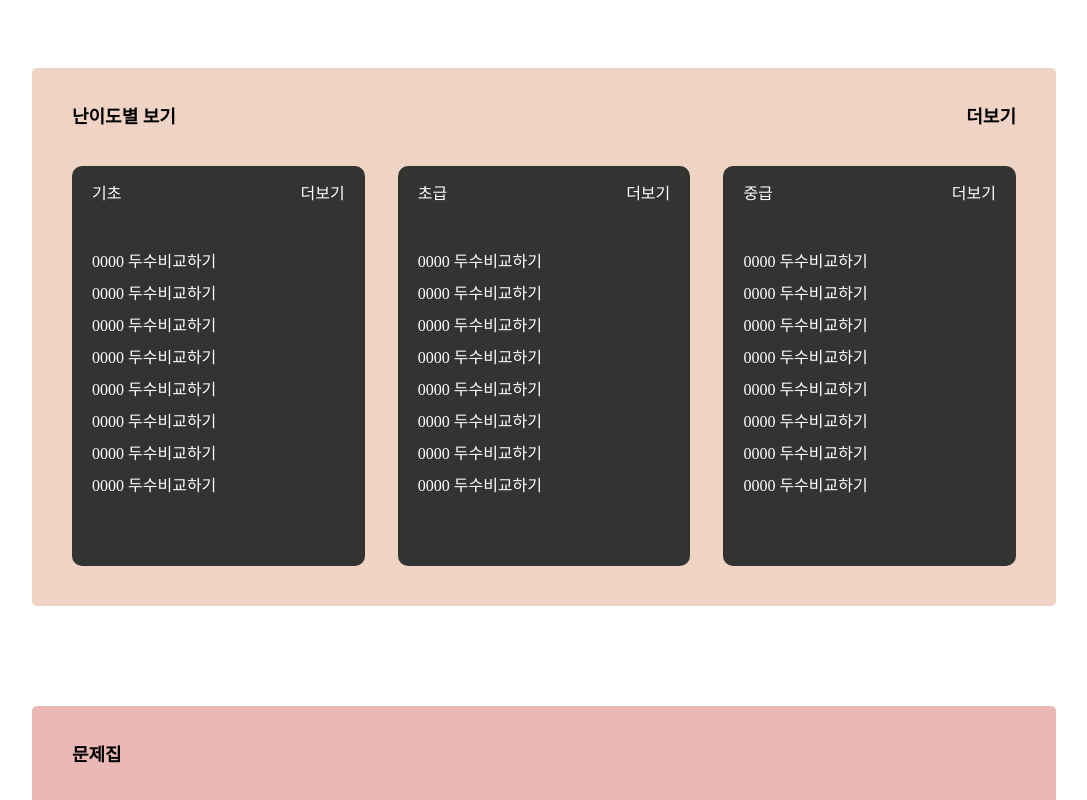
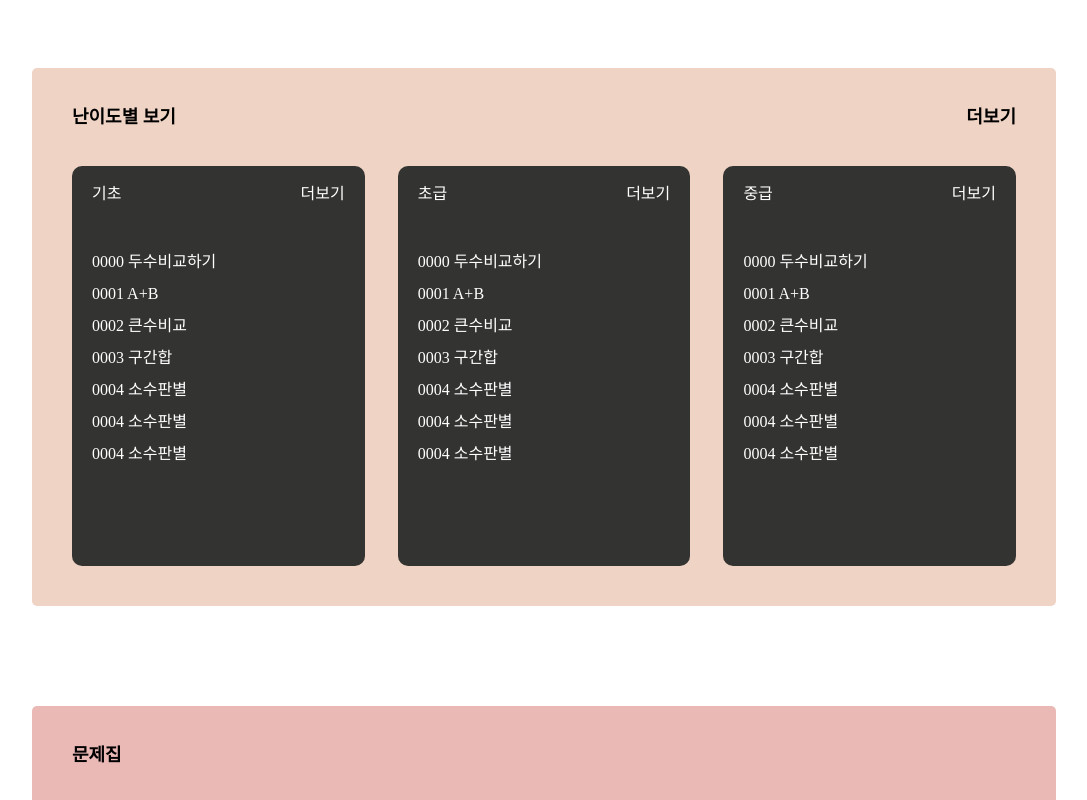
Before and after one commit to Heesu01/co-mento, a React (Create React App) app: page /main in a window 1280 px wide. Shown: the part 840-1640 px from the top of the page, without its empty margins (96-1183 px from the left). Built offline with nearby package versions, Linux system fonts and the light colour scheme.

Commit message:
feat: 난이도컴포넌트 map함수로 변경

```diff
--- a/src/components/Difficulty.js
+++ b/src/components/Difficulty.js
@@ -1,7 +1,49 @@
 import React from "react";
+import { useNavigate } from "react-router-dom";
 import styled from "styled-components";
 
 const Difficulty = () => {
+  const navigate = useNavigate();
+
+  const difficulties = [
+    {
+      level: "기초",
+      problems: [
+        "0000 두수비교하기",
+        "0001 A+B",
+        "0002 큰수비교",
+        "0003 구간합",
+        "0004 소수판별",
+        "0004 소수판별",
+        "0004 소수판별",
+      ],
+    },
+    {
+      level: "초급",
+      problems: [
+        "0000 두수비교하기",
+        "0001 A+B",
+        "0002 큰수비교",
+        "0003 구간합",
+        "0004 소수판별",
+        "0004 소수판별",
+        "0004 소수판별",
+      ],
+    },
+    {
+      level: "중급",
+      problems: [
+        "0000 두수비교하기",
+        "0001 A+B",
+        "0002 큰수비교",
+        "0003 구간합",
+        "0004 소수판별",
+        "0004 소수판별",
+        "0004 소수판별",
+      ],
+    },
+  ];
+
   return (
     <Container>
       <Top>
@@ -9,54 +51,21 @@ const Difficulty = () => {
         <p>더보기</p>
       </Top>
       <ItemBox>
-        <Item>
+        {difficulties.map((difficulty, index) => (
+          <Item key={index}>
             <Title>
-            <p>기초</p>
+              <p>{difficulty.level}</p>
               <p>더보기</p>
             </Title>
             <List>
-            <Problem>0000 두수비교하기</Problem>
-            <Problem>0000 두수비교하기</Problem>
-            <Problem>0000 두수비교하기</Problem>
-            <Problem>0000 두수비교하기</Problem>
-            <Problem>0000 두수비교하기</Problem>
-            <Problem>0000 두수비교하기</Problem>
-            <Problem>0000 두수비교하기</Problem>
-            <Problem>0000 두수비교하기</Problem>
+              {difficulty.problems.map((problem, i) => (
+                <Problem key={i} onClick={() => navigate("/problem")}>
+                  {problem}
+                </Problem>
+              ))}
             </List>
           </Item>
-        <Item>
-          <Title>
-            <p>초급</p>
-            <p>더보기</p>
-          </Title>
-          <List>
-            <Problem>0000 두수비교하기</Problem>
-            <Problem>0000 두수비교하기</Problem>
-            <Problem>0000 두수비교하기</Problem>
-            <Problem>0000 두수비교하기</Problem>
-            <Problem>0000 두수비교하기</Problem>
-            <Problem>0000 두수비교하기</Problem>
-            <Problem>0000 두수비교하기</Problem>
-            <Problem>0000 두수비교하기</Problem>
-          </List>
-        </Item>
-        <Item>
-          <Title>
-            <p>중급</p>
-            <p>더보기</p>
-          </Title>
-          <List>
-            <Problem>0000 두수비교하기</Problem>
-            <Problem>0000 두수비교하기</Problem>
-            <Problem>0000 두수비교하기</Problem>
-            <Problem>0000 두수비교하기</Problem>
-            <Problem>0000 두수비교하기</Problem>
-            <Problem>0000 두수비교하기</Problem>
-            <Problem>0000 두수비교하기</Problem>
-            <Problem>0000 두수비교하기</Problem>
-          </List>
-        </Item>
+        ))}
       </ItemBox>
     </Container>
   );
```
Lines whose indentation alone changed are shown as unchanged.
